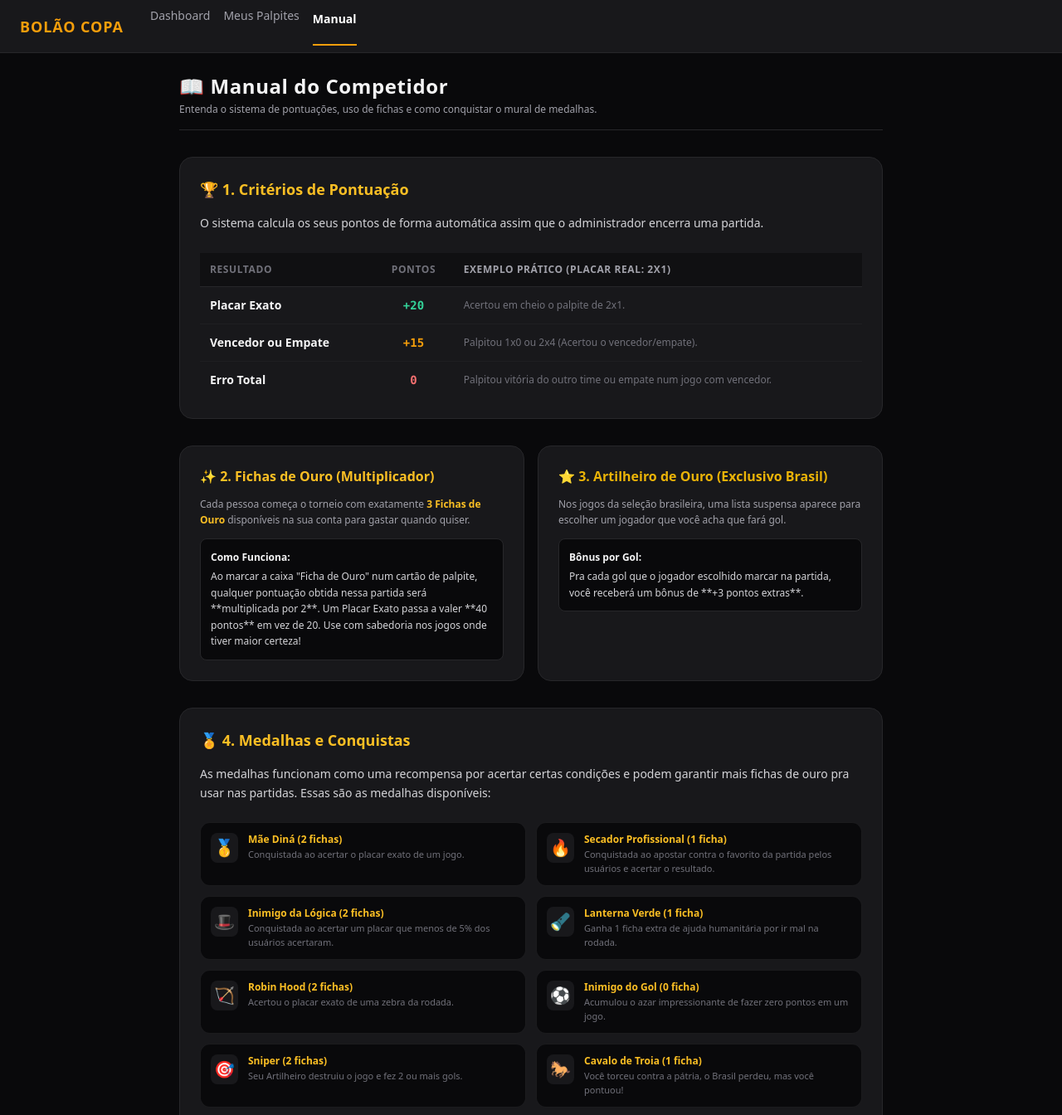
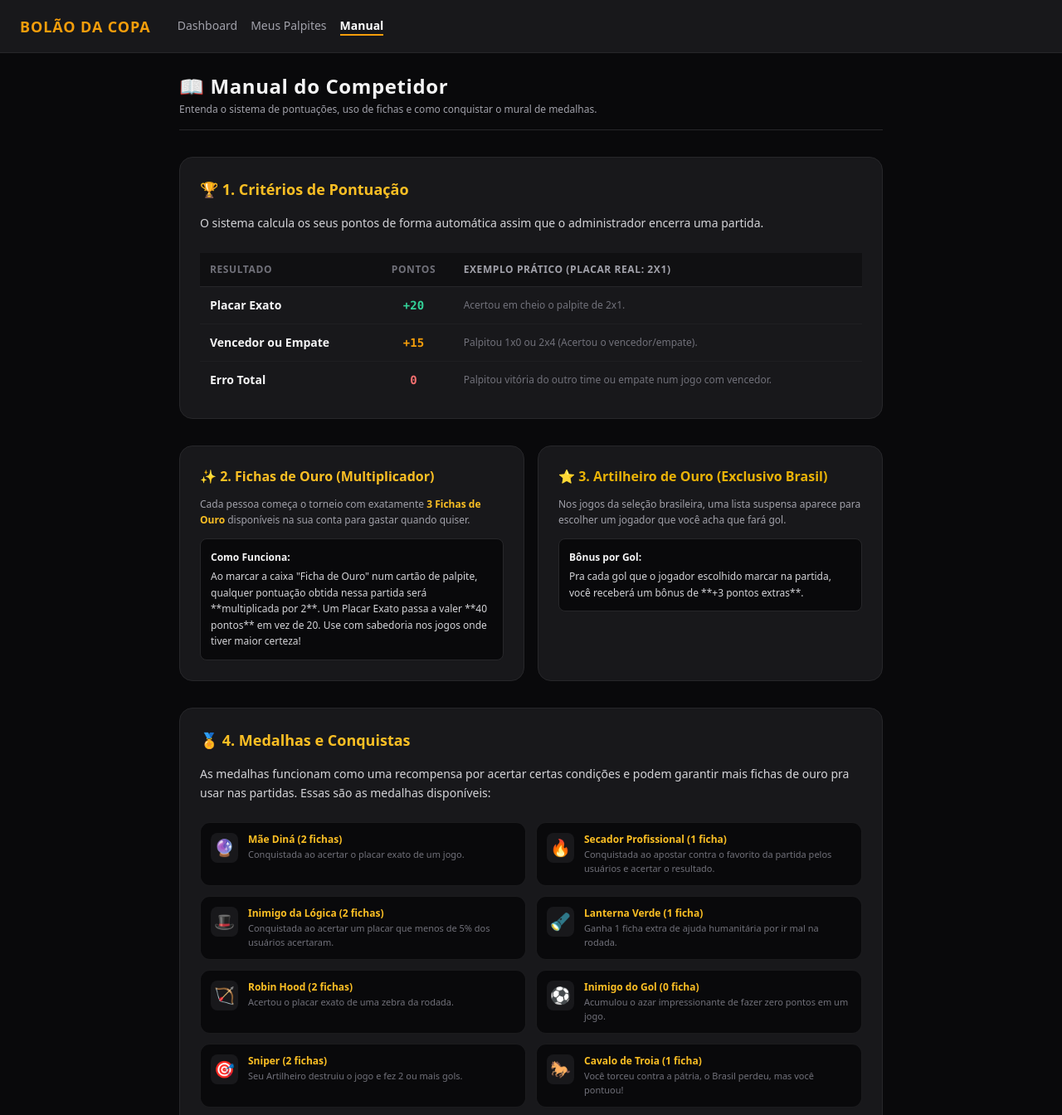
Before and after one commit to victorstdev/bolao-copa, a plain HTML site: page manual.html in a window 1280 px wide. Shown: the top 1344 px of the page at 83% size. Drawn offline with nearby package versions, Linux system fonts and the light colour scheme.

Commit message:
fix: update navigation title and improve manual link styling

```diff
--- a/manual.html
+++ b/manual.html
@@ -11,11 +11,11 @@
     <!-- Barra de Navegação Coerente com o Sistema -->
     <nav class="bg-zinc-900 border-b border-zinc-800 h-16 px-6 flex items-center justify-between">
         <div class="flex items-center gap-8">
-            <span class="font-black tracking-wider text-amber-500 text-lg">BOLÃO COPA</span>
+            <span class="font-black tracking-wider text-amber-500 text-lg">BOLÃO DA COPA</span>
             <div class="flex gap-4 text-sm font-medium">
                 <a href="dashboard.html" class="text-zinc-400 hover:text-white transition-colors">Dashboard</a>
                 <a href="palpites.html" class="text-zinc-400 hover:text-white transition-colors">Meus Palpites</a>
-                <a href="manual.html" class="text-white font-semibold border-b-2 border-amber-500 pb-5 mt-1">Manual</a>
+                <a href="manual.html" class="text-white font-semibold border-b-2 border-amber-500">Manual</a>
             </div>
         </div>
     </nav>
@@ -103,7 +103,7 @@
 
             <div class="grid grid-cols-1 sm:grid-cols-2 gap-3 pt-2">
                 <div class="bg-zinc-950 p-3 rounded-xl border border-zinc-800/60 flex items-start gap-3">
-                    <span class="text-xl p-1 bg-zinc-900 rounded-lg select-none">🥇</span>
+                    <span class="text-xl p-1 bg-zinc-900 rounded-lg select-none">🔮</span>
                     <div>
                         <h4 class="text-xs font-bold text-amber-400">Mãe Diná (2 fichas)</h4>
                         <p class="text-[11px] text-zinc-500 mt-0.5">Conquistada ao acertar o placar exato de um jogo.</p>
```
